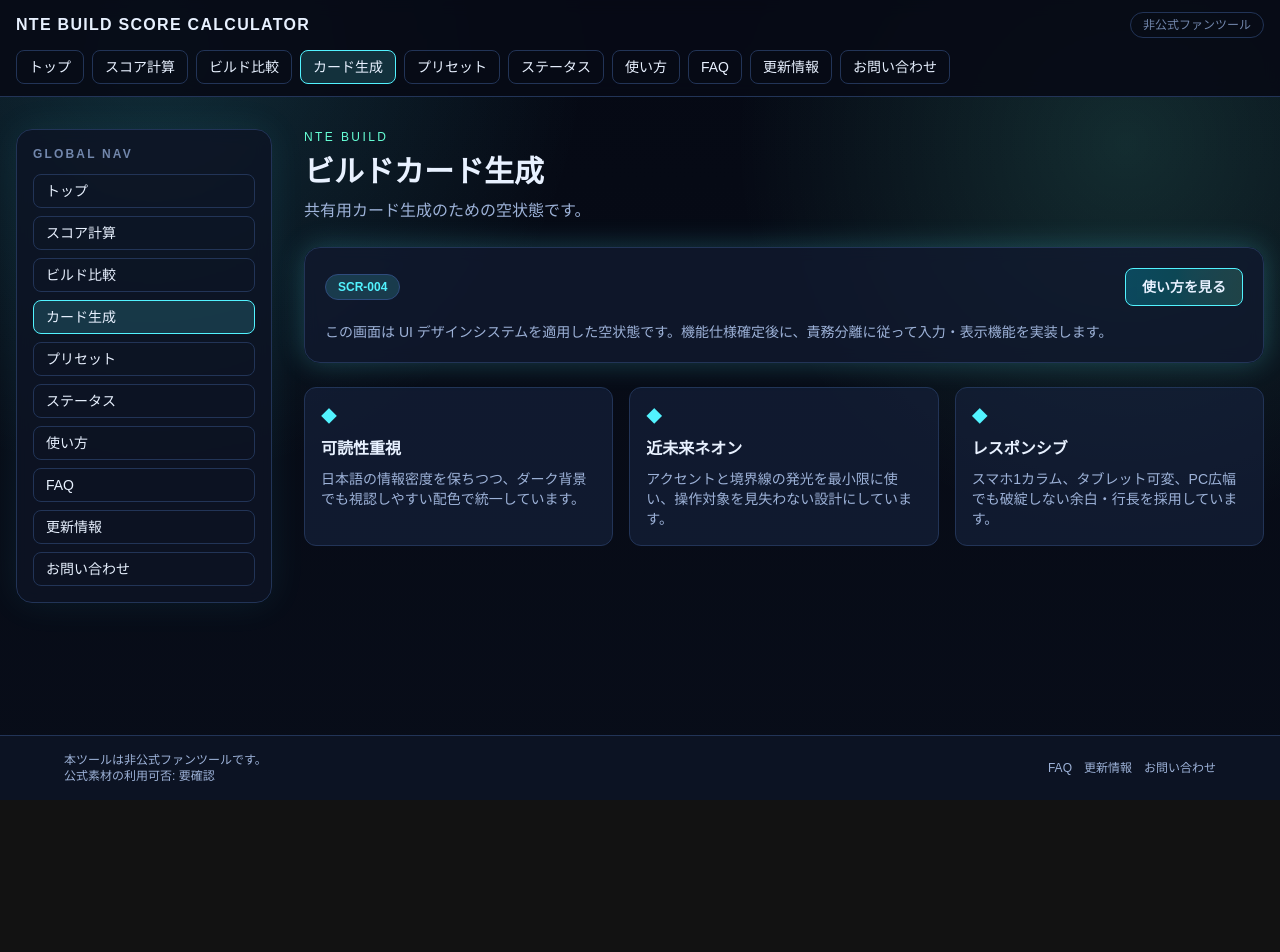
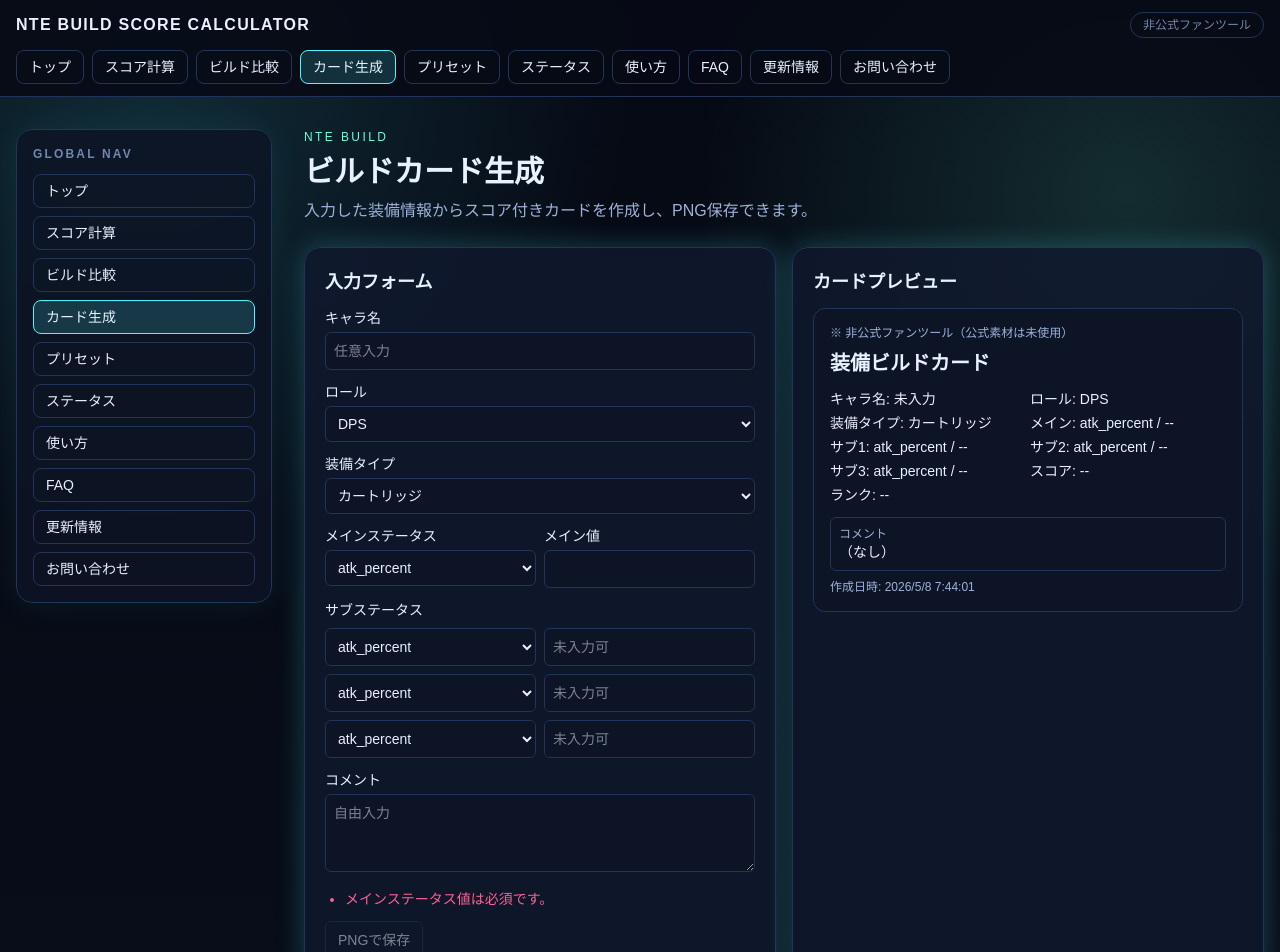
Before and after one commit to mizzz-dev/NTE-Build-Score-Calculator, a Next.js app: page /card in a window 1280 px wide. Shown: the top 952 px of the page. Before the commit the page ends 800 px from the top, so only its background shows below. Built offline with nearby package versions, Linux system fonts and the light colour scheme.

Commit message:
feat: /card にビルドカード生成とPNG保存機能を追加

```diff
--- a/src/app/card/page.tsx
+++ b/src/app/card/page.tsx
@@ -1,5 +1,5 @@
-import { EmptyStatePage } from '@/components/page/EmptyStatePage';
+import { CardPageContainer } from '@/features/card/components/CardPageContainer';
 
 export default function CardPage() {
-  return <EmptyStatePage title="ビルドカード生成" subtitle="共有用カード生成のための空状態です。" badge="SCR-004" />;
+  return <CardPageContainer />;
 }
--- /dev/null
+++ b/src/features/card/components/CardPageContainer.tsx
@@ -0,0 +1,98 @@
+'use client';
+
+import { useMemo, useRef, useState } from 'react';
+import { NeonPanel } from '@/components/ui/NeonPanel';
+import { SectionHeader } from '@/components/ui/SectionHeader';
+import { calculateBuildScore } from '@/lib/score';
+import { sampleScoreConfig } from '@/lib/score/sampleConfig';
+import type { SlotType, StatKey } from '@/lib/score/types';
+import { exportElementToPng } from '../lib/cardImage';
+
+const SLOT_LABELS: Record<SlotType, string> = { cartridge: 'カートリッジ', module: 'モジュール', gear: 'ギア', console: 'コンソール' };
+const ROLE_OPTIONS = [{ id: 'dps', label: 'DPS' }, { id: 'support', label: 'サポート' }];
+const STAT_KEYS = Object.keys(sampleScoreConfig.statRanges) as StatKey[];
+
+export function CardPageContainer() {
+  const [characterName, setCharacterName] = useState('');
+  const [roleId, setRoleId] = useState('dps');
+  const [slot, setSlot] = useState<SlotType>('cartridge');
+  const [mainStatKey, setMainStatKey] = useState<StatKey>(STAT_KEYS[0]);
+  const [mainStatValue, setMainStatValue] = useState('');
+  const [subStats, setSubStats] = useState(Array.from({ length: 3 }, () => ({ key: STAT_KEYS[0], value: '' })));
+  const [comment, setComment] = useState('');
+  const [saveState, setSaveState] = useState<'idle'|'saving'|'success'|'error'>('idle');
+  const previewRef = useRef<HTMLDivElement>(null);
+
+  const errors = useMemo(() => {
+    const next: string[] = [];
+    if (mainStatValue.trim().length === 0) next.push('メインステータス値は必須です。');
+    if (Number(mainStatValue) < 0) next.push('メインステータス値は0以上で入力してください。');
+    subStats.forEach((sub, index) => {
+      if (sub.value.trim().length > 0 && Number(sub.value) < 0) next.push(`サブステータス${index + 1}は0以上で入力してください。`);
+    });
+    return next;
+  }, [mainStatValue, subStats]);
+
+  const result = useMemo(() => {
+    if (errors.length > 0 || Number.isNaN(Number(mainStatValue))) return null;
+    return calculateBuildScore({
+      roleId,
+      equipmentsBySlot: {
+        [slot]: {
+          slot,
+          mainStatKey,
+          mainStatValue: Number(mainStatValue),
+          subStats: subStats.filter((s) => s.value.trim().length > 0).map((s) => ({ key: s.key, value: Number(s.value) })).filter((s) => !Number.isNaN(s.value)),
+        },
+      },
+    }, sampleScoreConfig);
+  }, [errors.length, mainStatKey, mainStatValue, roleId, slot, subStats]);
+
+  const createdAt = useMemo(() => new Date().toLocaleString('ja-JP'), []);
+
+  const handleSave = async () => {
+    if (!previewRef.current) return;
+    setSaveState('saving');
+    try {
+      await exportElementToPng(previewRef.current, `build-card-${Date.now()}.png`);
+      setSaveState('success');
+    } catch {
+      setSaveState('error');
+    }
+  };
+
+  return <div className="space-y-6">
+    <SectionHeader title="ビルドカード生成" subtitle="入力した装備情報からスコア付きカードを作成し、PNG保存できます。" />
+    <div className="grid gap-4 xl:grid-cols-2">
+      <NeonPanel className="space-y-3">
+        <h2 className="text-lg font-semibold">入力フォーム</h2>
+        <label className="block text-sm">キャラ名<input className="mt-1 w-full rounded-md border border-[var(--color-border)] bg-[var(--color-bg-elevated)] p-2" value={characterName} onChange={(e) => setCharacterName(e.target.value)} placeholder="任意入力" /></label>
+        <label className="block text-sm">ロール<select className="mt-1 w-full rounded-md border border-[var(--color-border)] bg-[var(--color-bg-elevated)] p-2" value={roleId} onChange={(e) => setRoleId(e.target.value)}>{ROLE_OPTIONS.map((r) => <option key={r.id} value={r.id}>{r.label}</option>)}</select></label>
+        <label className="block text-sm">装備タイプ<select className="mt-1 w-full rounded-md border border-[var(--color-border)] bg-[var(--color-bg-elevated)] p-2" value={slot} onChange={(e) => setSlot(e.target.value as SlotType)}>{Object.entries(SLOT_LABELS).map(([k,v]) => <option key={k} value={k}>{v}</option>)}</select></label>
+        <div className="grid gap-2 sm:grid-cols-2"><label className="block text-sm">メインステータス<select className="mt-1 w-full rounded-md border border-[var(--color-border)] bg-[var(--color-bg-elevated)] p-2" value={mainStatKey} onChange={(e) => setMainStatKey(e.target.value as StatKey)}>{STAT_KEYS.map((key) => <option key={key} value={key}>{key}</option>)}</select></label><label className="block text-sm">メイン値<input type="number" min={0} className="mt-1 w-full rounded-md border border-[var(--color-border)] bg-[var(--color-bg-elevated)] p-2" value={mainStatValue} onChange={(e) => setMainStatValue(e.target.value)} /></label></div>
+        <div className="space-y-2"><p className="text-sm font-medium">サブステータス</p>{subStats.map((sub, i) => <div className="grid gap-2 sm:grid-cols-2" key={i}><select className="rounded-md border border-[var(--color-border)] bg-[var(--color-bg-elevated)] p-2 text-sm" value={sub.key} onChange={(e) => setSubStats((prev) => prev.map((item, idx) => idx === i ? { ...item, key: e.target.value as StatKey } : item))}>{STAT_KEYS.map((key) => <option key={key} value={key}>{key}</option>)}</select><input type="number" min={0} className="rounded-md border border-[var(--color-border)] bg-[var(--color-bg-elevated)] p-2 text-sm" value={sub.value} onChange={(e) => setSubStats((prev) => prev.map((item, idx) => idx === i ? { ...item, value: e.target.value } : item))} placeholder="未入力可" /></div>)}</div>
+        <label className="block text-sm">コメント<textarea className="mt-1 w-full rounded-md border border-[var(--color-border)] bg-[var(--color-bg-elevated)] p-2" rows={3} value={comment} onChange={(e) => setComment(e.target.value)} placeholder="自由入力" /></label>
+        {errors.length > 0 && <ul className="list-disc pl-5 text-sm text-[var(--color-danger)]">{errors.map((error) => <li key={error}>{error}</li>)}</ul>}
+        <button type="button" className="rounded-md border border-[var(--color-border)] px-3 py-2 text-sm hover:border-[var(--color-accent)] disabled:opacity-50" onClick={handleSave} disabled={!result || saveState === 'saving'}>PNGで保存</button>
+        {saveState === 'success' && <p className="text-xs text-[var(--color-accent)]">PNG保存を開始しました。</p>}
+        {saveState === 'error' && <p className="text-xs text-[var(--color-danger)]">PNG保存に失敗しました。</p>}
+      </NeonPanel>
+
+      <NeonPanel className="overflow-hidden">
+        <h2 className="mb-3 text-lg font-semibold">カードプレビュー</h2>
+        <div className="mx-auto w-full max-w-xl rounded-xl border border-[var(--color-border)] bg-[var(--color-bg-elevated)] p-4 text-sm" ref={previewRef}>
+          <p className="text-xs text-[var(--color-text-secondary)]">※ 非公式ファンツール（公式素材は未使用）</p>
+          <p className="mt-2 text-xl font-bold">装備ビルドカード</p>
+          <div className="mt-3 grid gap-1 sm:grid-cols-2">
+            <p>キャラ名: {characterName || '未入力'}</p><p>ロール: {ROLE_OPTIONS.find((r) => r.id === roleId)?.label ?? roleId}</p>
+            <p>装備タイプ: {SLOT_LABELS[slot]}</p><p>メイン: {mainStatKey} / {mainStatValue || '--'}</p>
+            {subStats.map((sub, i) => <p key={i}>サブ{i + 1}: {sub.key} / {sub.value || '--'}</p>)}
+            <p>スコア: {result ? result.buildScoreNormalized.toFixed(2) : '--'}</p><p>ランク: {result?.rank ?? '--'}</p>
+          </div>
+          <div className="mt-3 rounded-md border border-[var(--color-border)] p-2"><p className="text-xs text-[var(--color-text-secondary)]">コメント</p><p className="whitespace-pre-wrap">{comment || '（なし）'}</p></div>
+          <p className="mt-2 text-xs text-[var(--color-text-secondary)]">作成日時: {createdAt}</p>
+        </div>
+      </NeonPanel>
+    </div>
+  </div>;
+}
--- /dev/null
+++ b/src/features/card/lib/cardImage.ts
@@ -0,0 +1,40 @@
+export async function exportElementToPng(element: HTMLElement, fileName: string): Promise<void> {
+  const cloned = element.cloneNode(true) as HTMLElement;
+  const rect = element.getBoundingClientRect();
+  const width = Math.max(1, Math.round(rect.width));
+  const height = Math.max(1, Math.round(rect.height));
+
+  const serializer = new XMLSerializer();
+  const html = serializer.serializeToString(cloned);
+  const svg = `<?xml version="1.0" encoding="UTF-8"?><svg xmlns="http://www.w3.org/2000/svg" width="${width}" height="${height}"><foreignObject width="100%" height="100%">${html}</foreignObject></svg>`;
+  const svgBlob = new Blob([svg], { type: 'image/svg+xml;charset=utf-8' });
+  const svgUrl = URL.createObjectURL(svgBlob);
+
+  try {
+    const image = await loadImage(svgUrl);
+    const canvas = document.createElement('canvas');
+    canvas.width = width * 2;
+    canvas.height = height * 2;
+    const ctx = canvas.getContext('2d');
+    if (!ctx) throw new Error('Canvas context unavailable');
+    ctx.scale(2, 2);
+    ctx.drawImage(image, 0, 0, width, height);
+
+    const pngUrl = canvas.toDataURL('image/png');
+    const link = document.createElement('a');
+    link.href = pngUrl;
+    link.download = fileName;
+    link.click();
+  } finally {
+    URL.revokeObjectURL(svgUrl);
+  }
+}
+
+function loadImage(src: string): Promise<HTMLImageElement> {
+  return new Promise((resolve, reject) => {
+    const image = new Image();
+    image.onload = () => resolve(image);
+    image.onerror = () => reject(new Error('画像化に失敗しました。'));
+    image.src = src;
+  });
+}
```
